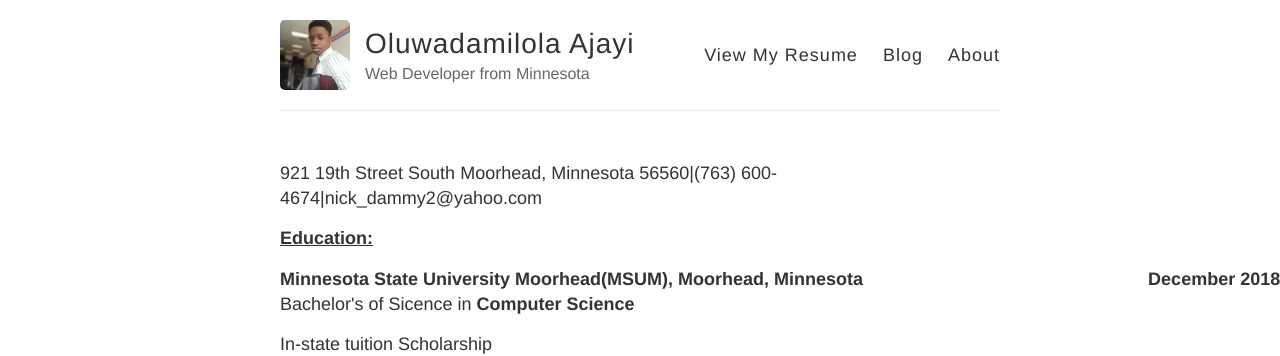
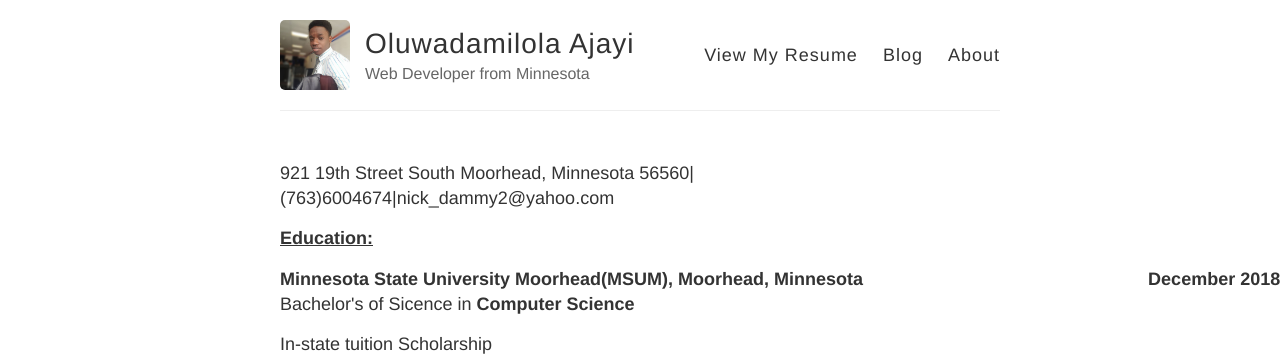
Before and after one commit to ajayiol/ajayiol.github.io, a Jekyll site: the page built from resume.md, in a window 1280 px wide. Shown: the top 356 px of the page. Built offline with Jekyll 4.4.1, drawn with Linux system fonts in a browser that asks for light colours.

Commit message:
Update resume.md

```diff
--- a/resume.md
+++ b/resume.md
@@ -7,7 +7,7 @@ permalink: /resume/
 
 
 
-921 19th Street South Moorhead, Minnesota 56560|(763) 600-4674|nick_dammy2@yahoo.com
+921 19th Street South Moorhead, Minnesota 56560|(763)6004674|nick_dammy2@yahoo.com
 
 <p><u><b>Education:</b></u></p>
 
```
